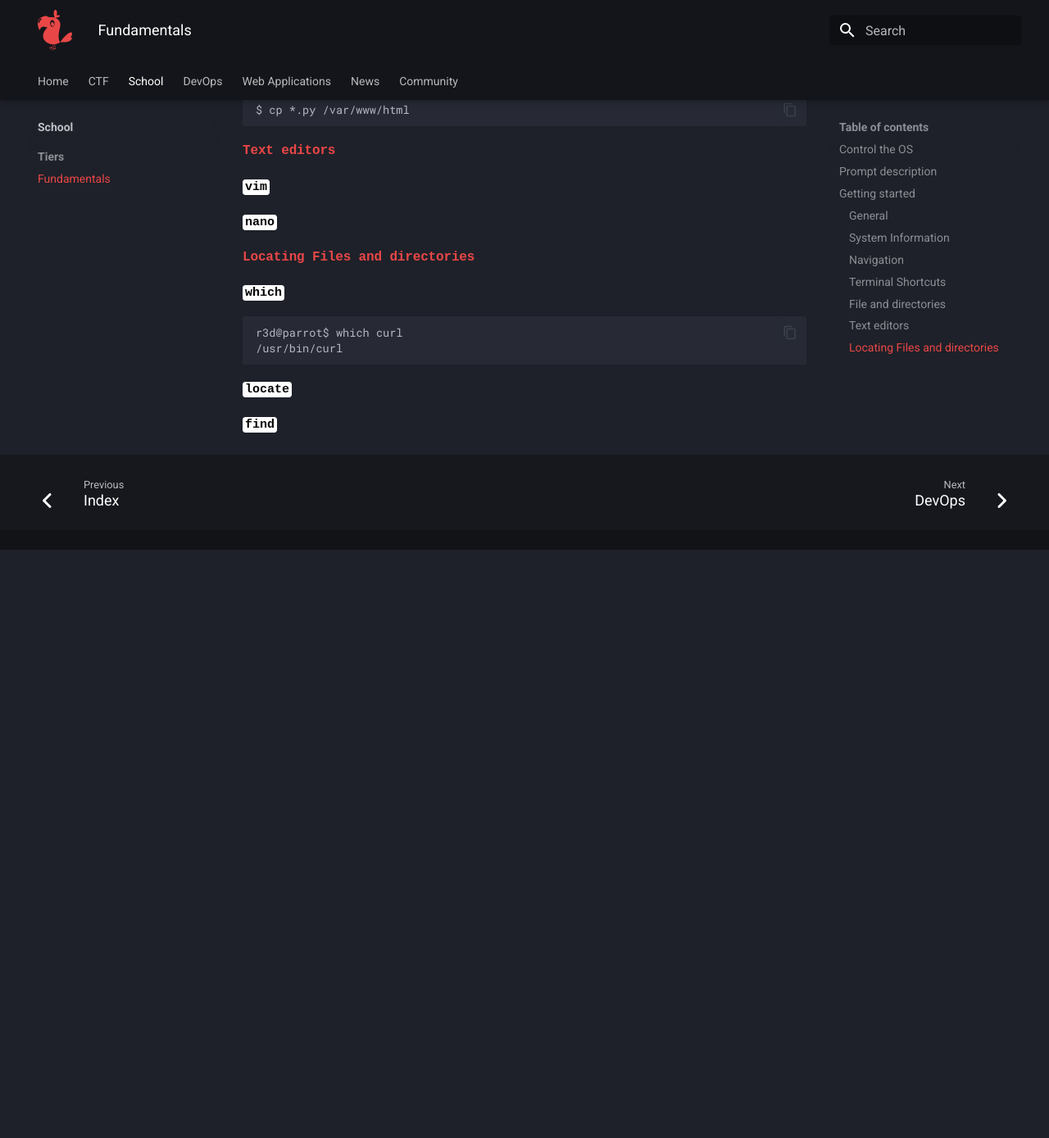
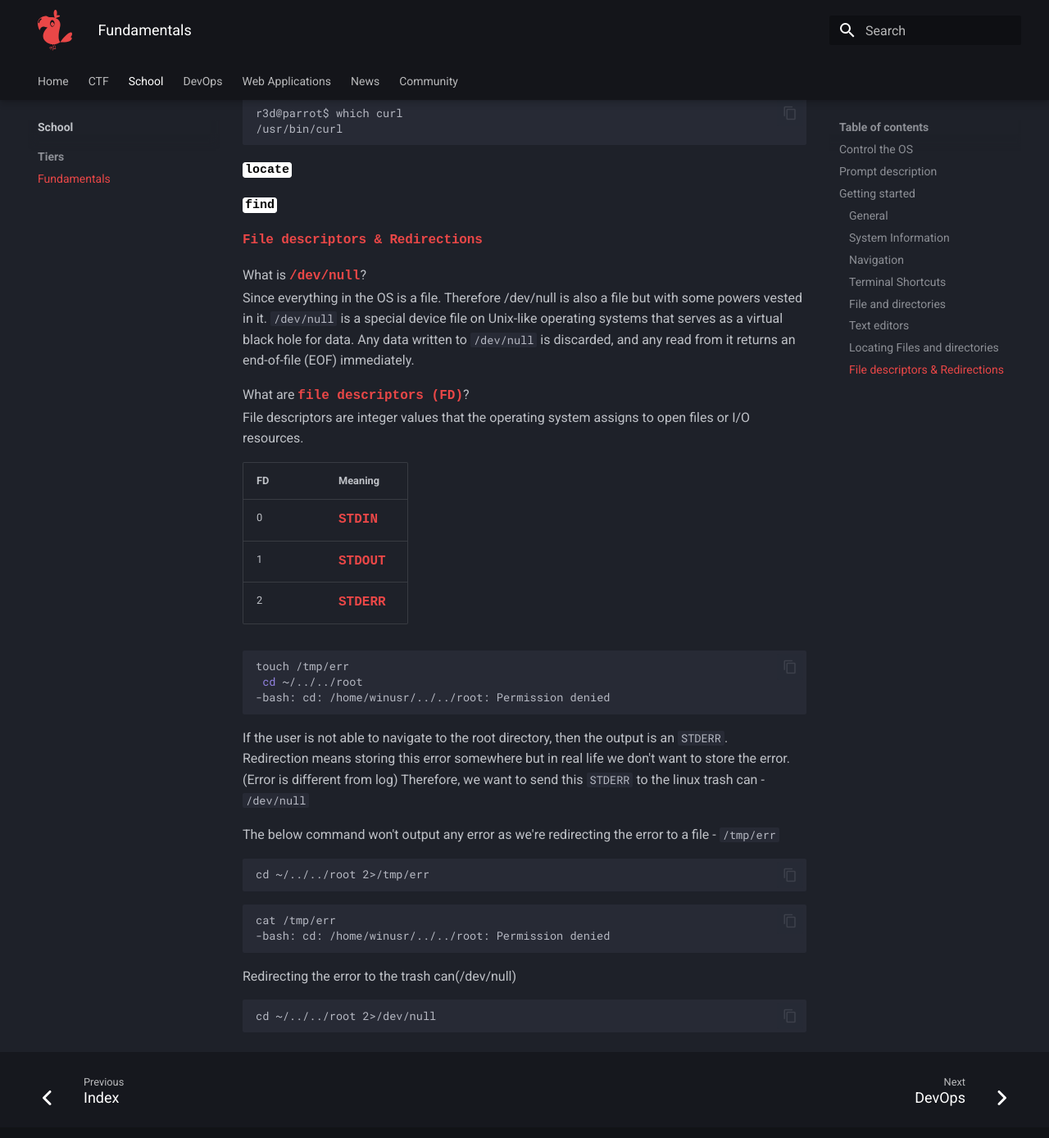
Before and after one commit to redp4rrot/docs, an MkDocs documentation site: the page built from docs/school/Tiers/unixbasics.md, in a window 1280 px wide and 1400 px high, scrolled down 3053 px. Shown: the top 1389 px of the window at 82% size. Built offline with MkDocs 1.6.1 and Material for MkDocs 9.7.7, drawn with Linux system fonts in a browser that asks for light colours; nearby versions of some CDN libraries; before the commit the page ends 3724 px from its top, so only the background shows below that.

Commit message:
Writing docs

````diff
--- a/docs/school/Tiers/unixbasics.md
+++ b/docs/school/Tiers/unixbasics.md
@@ -122,3 +120,44 @@ r3d@parrot$ which curl
 <span class="command">locate</span>
 
 <span class="command">find</span>
+
+#### <span class="red-command">File descriptors & Redirections</span>
+What is <span class="red-command">/dev/null</span>?
+Since everything in the OS is a file. Therefore /dev/null is also a file but with some powers vested in it. `/dev/null` is a special device file on Unix-like operating systems that serves as a virtual black hole for data. Any data written to `/dev/null` is discarded, and any read from it returns an end-of-file (EOF) immediately.
+
+What are <span class="red-command">file descriptors (FD)</span>?
+File descriptors are integer values that the operating system assigns to open files or I/O resources.
+
+| FD             | Meaning                          |
+| -----------      | ------------------------------------ |
+| 0     | <span class="red-command">STDIN</span>  |
+| 1    | <span class="red-command">STDOUT</span> |
+| 2     | <span class="red-command">STDERR</span> |
+
+<span class="red-command">
+<span class="red-command">
+
+``` bash
+touch /tmp/err
+ cd ~/../../root
+-bash: cd: /home/winusr/../../root: Permission denied
+```
+
+If the user is not able to navigate to the root directory, then the output is an `STDERR`.
+Redirection means storing this error somewhere but in real life we don't want to store the error. (Error is different from log)
+Therefore, we want to send this `STDERR` to the linux trash can - `/dev/null`
+
+The below command won't output any error as we're redirecting the error to a file - `/tmp/err`
+```
+cd ~/../../root 2>/tmp/err
+```
+
+```
+cat /tmp/err
+-bash: cd: /home/winusr/../../root: Permission denied
+```
+
+Redirecting the error to the trash can(/dev/null)
+```
+cd ~/../../root 2>/dev/null
+```
--- a/mkdocs.yml
+++ b/mkdocs.yml
@@ -2,8 +2,14 @@ site_name: "RedParrot"
 site_description: "Everything related to web application security under one roof"
 site_url: "https://quadrupl3d.github.io/redparrot"
 
+
+# background color - hsla( 225deg ,15%,14%,1)
+# Header color - hsla(225deg,15%,9%,1)
+
 nav:
-- Home: index.md
+- Home:
+  - index.md
+
 
 - CTF:
   - ctf/index.md
@@ -30,8 +36,8 @@ nav:
 
 theme:
   name: material
-  logo: assets/images/logo.svg
-  favicon: assets/images/logo.svg
+  logo: assets/images/logo-header.svg
+  favicon: assets/images/logo-bg.svg
 
   icon:
     previous: fontawesome/solid/angle-left
````
Also changed, not shown: other parts of docs/school/Tiers/unixbasics.md (+0 -2 lines), docs/index.md (+8 -2 lines), docs/webdev/Tiers/jsbasics.md (+20 -0 lines), docs/webdev/index.md (+13 -0 lines), docs/assets/images/logo-bg.svg (added), docs/assets/images/logo-header.svg (renamed from docs/assets/images/logo.svg).
